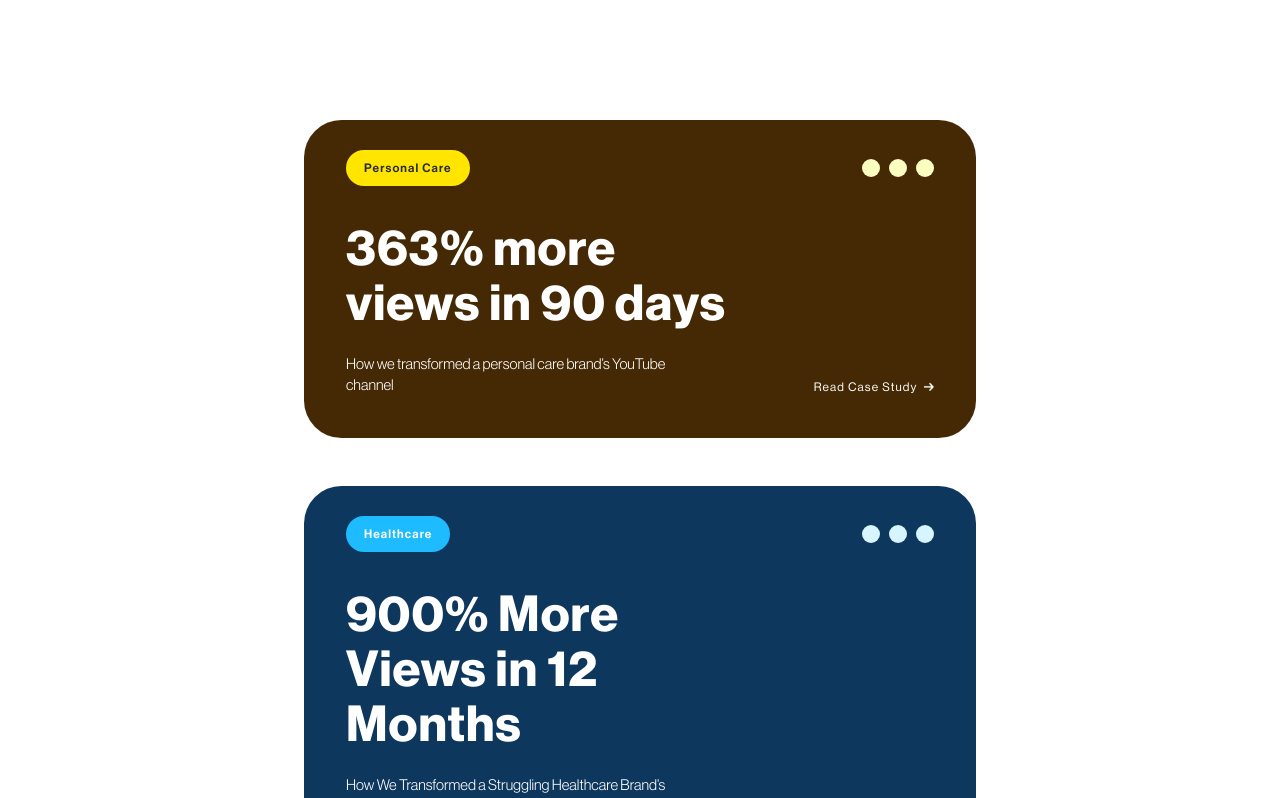
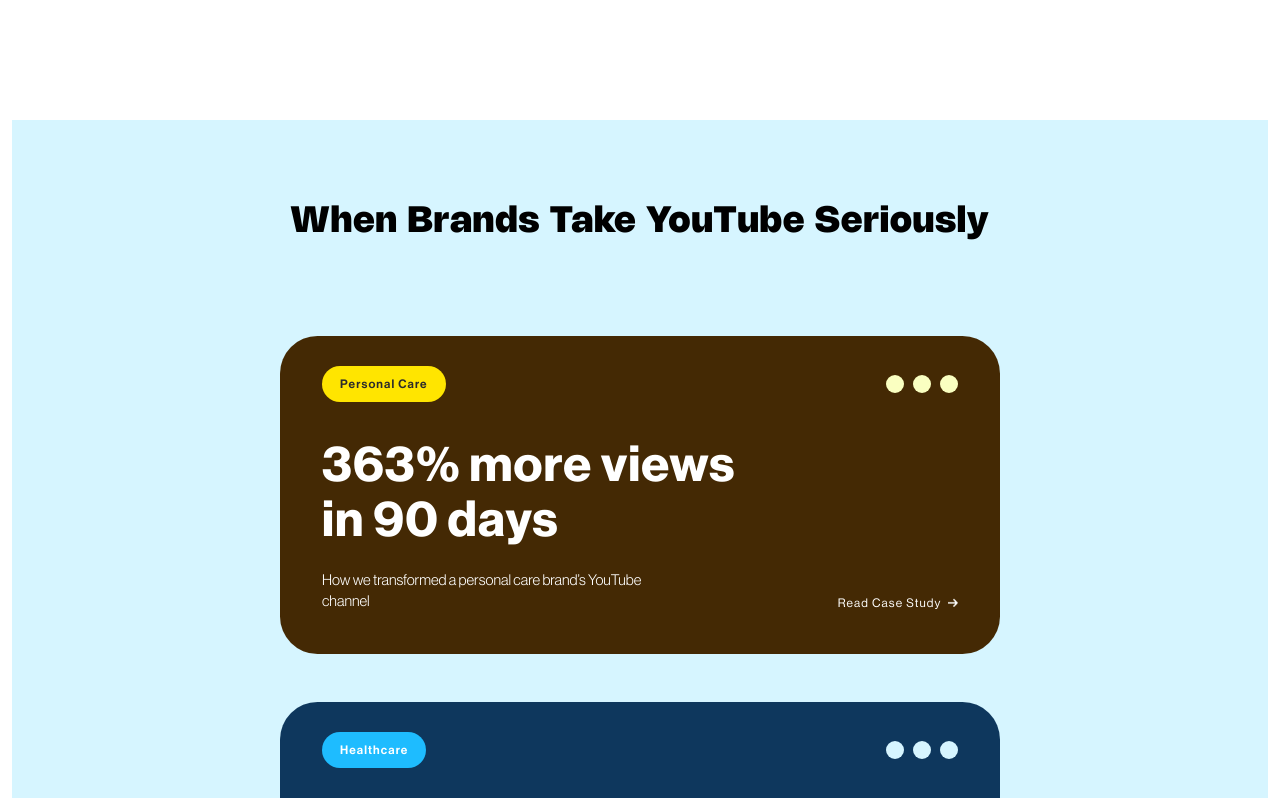
Before and after one commit to A-Coder02/born-21-website, a React (Vite) app: page / in a window 1280 px wide. Shown: the part 1140-1938 px from the top of the page. Built offline with nearby package versions, Linux system fonts and the light colour scheme; a web font is replaced by a local one.

Commit message:
Our Work Section UI modified

```diff
--- a/src/pages/Home/OurWorkSection.jsx
+++ b/src/pages/Home/OurWorkSection.jsx
@@ -41,14 +41,20 @@
 
         },
     ]
-    const cardList = services
+    const cardList = services;
+
+    const headline = 'When Brands Take YouTube Seriously'
 
     return (
         <Section id='results' >
-            <div className="max-w-[56rem] mx-auto mb-24 md:mb-48">
-                <div className="flex flex-col md:gap-16 gap-6 min-h-screen">
+            <div className="bg-blue-light py-20 md:py-28 ">
+                <div className="max-w-[60rem] mx-auto mb-24 md:mb-48 min-h-[90%]">
+
+                    <div className="flex flex-col md:gap-16 gap-6">
+                        <h3 className=' sticky top-28 text-center font-nohemi font-extrabold text-2xl md:text-5xl md:mb-16 mb-12' >{headline}</h3>
+
                         {cardList.map((card, index) =>
-                        <div className="sticky top-40" key={card.id}>
+                            <div className="sticky top-52" key={card.id}>
                                 <WorkSectionCard
                                     headline={card.headline}
                                     small={card.small}
@@ -64,6 +70,7 @@
                     </div>
 
                 </div>
+            </div>
 
         </Section>
     )
@@ -76,7 +83,7 @@
 }) => {
     const navigate = useNavigate()
     console.log({ navigate })
-    return <article className={` rounded-3xl md:rounded-[3.125rem] md:py-10 md:px-14 py-7 px-5 flex flex-col gap-5 md:gap-12 bg-${theme.bgColor}`}
+    return <article className={` rounded-3xl md:rounded-[3.125rem] md:py-10 md:px-14 py-7 px-5 flex flex-col aspect-[16/12] md:aspect-auto gap-5 md:gap-12 bg-${theme.bgColor}`}
         style={{
             // backgroundColor: secondaryColor
         }}
@@ -98,8 +105,7 @@
             </div>
         </div>
         <div className="">
-
-            <h4 className='text-white mb-3.5 md:mb-7 max-w-[34rem] text-4xl font-semibold md:text-[4.15rem]' >{headline}</h4>
+            <h4 className='text-white mb-3.5 md:mb-7 max-w-[36rem] text-4xl font-semibold md:text-[4.15rem]' >{headline}</h4>
 
             <div className=" md:mb-4 flex justify-between flex-col md:flex-row gap-6 md:items-end mt-auto">
                 <p variant='xl' className='text-base md:text-xl font-light md:max-w-[29rem] text-white tracking-widest md:tracking-normal'>
```
Lines whose indentation alone changed are shown as unchanged.
